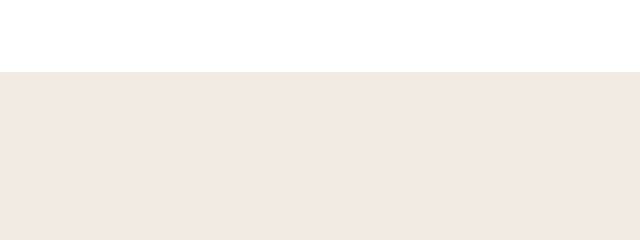
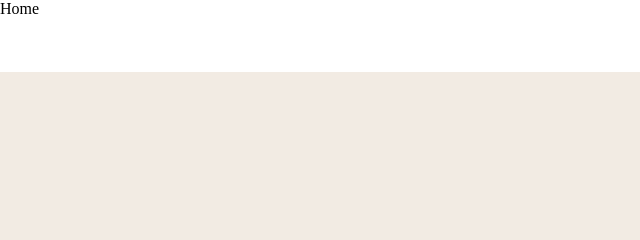
Before and after one commit to k-r-abhishek/practiceproject, a plain HTML site: page Coffee Mug/index.html in a window 1280 px wide. Shown: the top 240 px of the page, 0-640 px from the left. Drawn offline with Linux system fonts and the light colour scheme.

Commit message:
Adding practice projects

```diff
--- a/Coffee Mug/index.html
+++ b/Coffee Mug/index.html
@@ -12,7 +12,7 @@
         <!-- navigation bar -->
     <nav>
         <ul>
-            <li></li>
+            <li>Home</li>
             <li></li>
             <li></li>
             <li></li>
```
